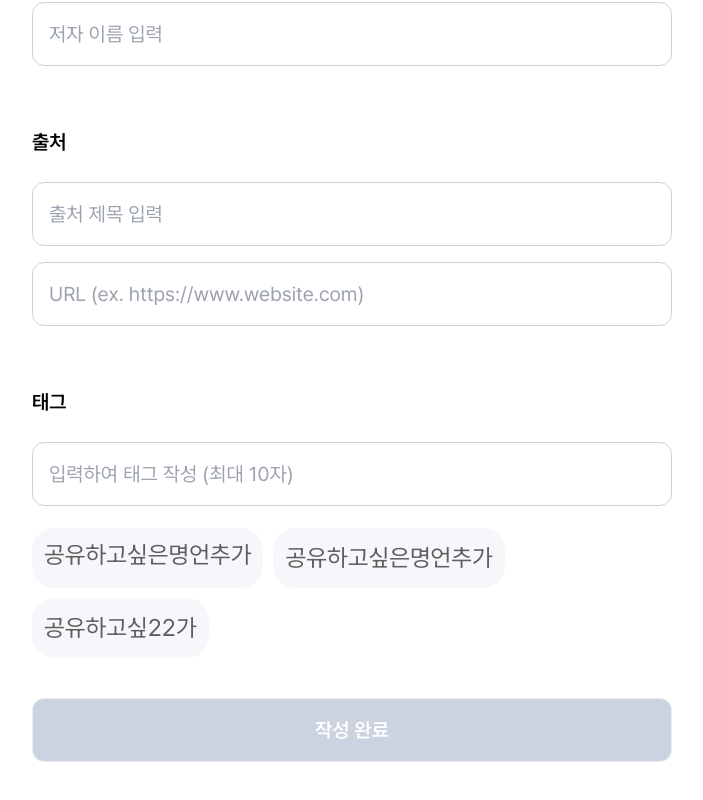
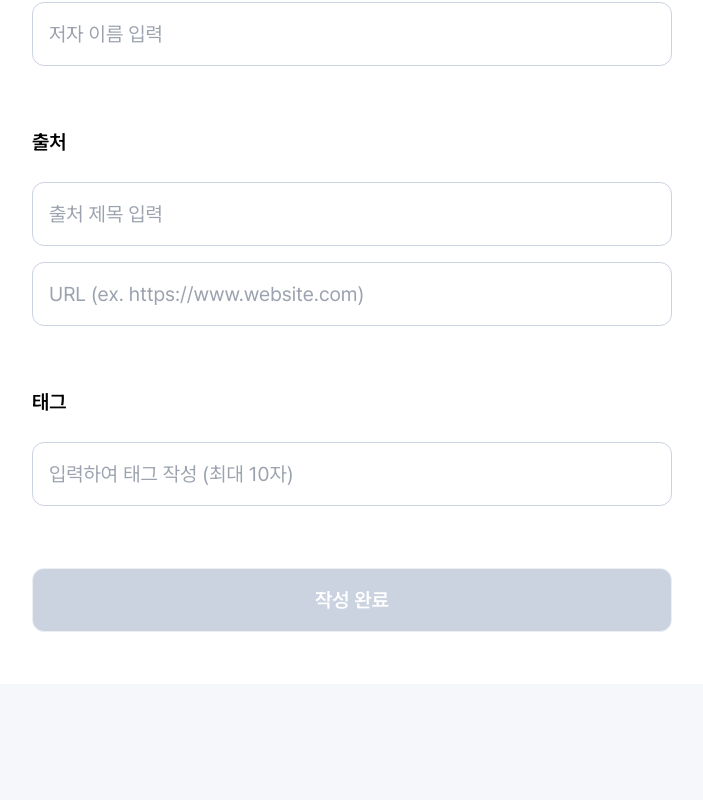
Before and after one commit to rladmswo1715/epiday, a Next.js app: page /addepiday in a window 1280 px wide. Shown: the part 606-1406 px from the top of the page, without its empty margins (288-991 px from the left). After the commit the page ends 1290 px from the top, so only its background shows below. Built offline with nearby package versions, Linux system fonts and the light colour scheme.

Commit message:
feat:에피데이 생성페이지 태그 추가 기능

```diff
--- a/app/(afterLogin)/addepiday/page.tsx
+++ b/app/(afterLogin)/addepiday/page.tsx
@@ -1,7 +1,6 @@
 'use client';
 
 import ContentTitle from '@/components/ContentTitle';
-import AddTagInput from '@/components/tag/AddTagInput';
 import TextInput from '@/components/input/TextInput';
 import RadioButton from '@/components/RadioButton';
 import { zodResolver } from '@hookform/resolvers/zod';
@@ -9,6 +8,8 @@ import { useEffect } from 'react';
 import { useForm, useWatch } from 'react-hook-form';
 import { z } from 'zod';
 import TagContent from '@/components/tag/TagContent';
+import { useTagStore } from '@/store/tagStore';
+import { postAddEpiday } from '@/api/postEpiday';
 
 const addEpidaySchema = z
   .object({
@@ -48,6 +49,8 @@ const AddEpiday = () => {
     resolver: zodResolver(addEpidaySchema),
   });
 
+  const { tagList } = useTagStore();
+
   const content = useWatch({
     control,
     defaultValue: '',
@@ -72,8 +75,8 @@ const AddEpiday = () => {
     }
   }, [author, setValue]);
 
-  const onSubmit = (data: AddEpidaySchema) => {
-    console.log(data);
+  const onSubmit = async (data: AddEpidaySchema) => {
+    console.log({ tags: tagList, ...data });
   };
 
   return (
@@ -123,9 +126,6 @@ const AddEpiday = () => {
         >
           작성 완료
         </button>
-        <span>{errors.author?.message}</span>
-        <span>{errors.content?.message}</span>
-        <span>{errors.authorName?.message}</span>
       </form>
     </section>
   );
--- a/components/tag/AddTagInput.tsx
+++ b/components/tag/AddTagInput.tsx
@@ -4,10 +4,11 @@ interface ITextInputProps {
   maxLength?: number;
 }
 
-const AddTagInput = ({ onChange, onKeyup }) => {
+const AddTagInput = ({ value, onChange, onKeyup }) => {
   return (
     <input
       className='h-[6.4rem] rounded-[1.2rem] border-[0.1rem] border-var-blue-300 px-[1.6rem] text-[2rem] focus:outline-none sm:h-[4.4rem] sm:text-[1.6rem] sm:leading-[2.6rem]'
+      value={value}
       onChange={onChange}
       onKeyUp={onKeyup}
       placeholder='입력하여 태그 작성 (최대 10자)'
--- a/components/tag/TagContent.tsx
+++ b/components/tag/TagContent.tsx
@@ -3,24 +3,40 @@
 import { ChangeEvent, useState } from 'react';
 import AddTagInput from './AddTagInput';
 import { isEmptyValue, removeSpaces } from '@/utils/commonFunction';
+import { useTagStore } from '@/store/tagStore';
 
 const TagContent = () => {
   const [tagInputValue, setTagInputValue] = useState('');
-  const [tagList, setTagList] = useState([]);
+  const { tagList, addTag } = useTagStore();
 
   const handleInputChange = (e: ChangeEvent<HTMLInputElement>) => {
     setTagInputValue(e.target.value);
   };
 
-  const handleAddTagList = (e: React.KeyboardEvent<HTMLInputElement>) => {};
+  const handleAddTagList = (e: React.KeyboardEvent<HTMLInputElement>) => {
+    e.preventDefault();
+    if (!['Enter', 'NumpadEnter'].includes(e.code) || tagList.length >= 3) return;
+
+    const newTagValue = removeSpaces(tagInputValue);
+
+    if (!isEmptyValue(newTagValue) && !tagList.includes(newTagValue)) {
+      addTag(tagInputValue);
+      setTagInputValue('');
+    }
+  };
 
   return (
     <>
-      <AddTagInput onChange={handleInputChange} onKeyup={handleAddTagList} />
+      <AddTagInput value={tagInputValue} onChange={handleInputChange} onKeyup={handleAddTagList} />
       <div className='mt-[2.2rem] flex flex-wrap gap-[1rem] sm:mt-[1.5rem] sm:gap-[0.8rem]'>
-        <span className='rounded-[2.2rem] bg-var-background px-[1.2rem] py-[1.4rem] text-[2.4rem] leading-[2.6rem] text-var-black-300 sm:py-[0.8rem] sm:text-[1.6rem]'>공유하고싶은명언추가</span>
-        <span className='rounded-[2.2rem] bg-var-background px-[1.2rem] py-[1.4rem] text-[2.4rem] text-var-black-300 sm:py-[0.8rem] sm:text-[1.6rem]'>공유하고싶은명언추가</span>
-        <span className='rounded-[2.2rem] bg-var-background px-[1.2rem] py-[1.4rem] text-[2.4rem] text-var-black-300 sm:py-[0.8rem] sm:text-[1.6rem]'>공유하고싶22가</span>
+        {tagList.length > 0 &&
+          tagList.map((tag) => {
+            return (
+              <span key={tag} className='rounded-[2.2rem] bg-var-background px-[1.2rem] py-[1.4rem] text-[2.4rem] leading-[2.6rem] text-var-black-300 sm:py-[0.8rem] sm:text-[1.6rem]'>
+                {tag}
+              </span>
+            );
+          })}
       </div>
     </>
   );
--- a/package.json
+++ b/package.json
@@ -19,7 +19,8 @@
     "react-hook-form": "^7.53.0",
     "react-spinners": "^0.14.1",
     "tailwind-scrollbar-hide": "^1.1.7",
-    "zod": "^3.23.8"
+    "zod": "^3.23.8",
+    "zustand": "^5.0.0-rc.2"
   },
   "devDependencies": {
     "@types/node": "22.5.4",
--- /dev/null
+++ b/store/tagStore.ts
@@ -0,0 +1,20 @@
+import { set } from 'react-hook-form';
+import { create } from 'zustand';
+
+interface TagStore {
+  tagList: string[];
+  addTag: (tag: string) => void;
+  removeTag: (tag: string) => void;
+}
+
+export const useTagStore = create<TagStore>((set) => ({
+  tagList: [],
+  addTag: (tag) =>
+    set((state) => ({
+      tagList: [...state.tagList, tag],
+    })),
+  removeTag: (tag) =>
+    set((state) => ({
+      tagList: state.tagList.filter((t) => t != tag),
+    })),
+}));
```
Also changed, not shown: api/postEpiday.ts (added), 1 other file (tests, documents, lock files or other folders).
